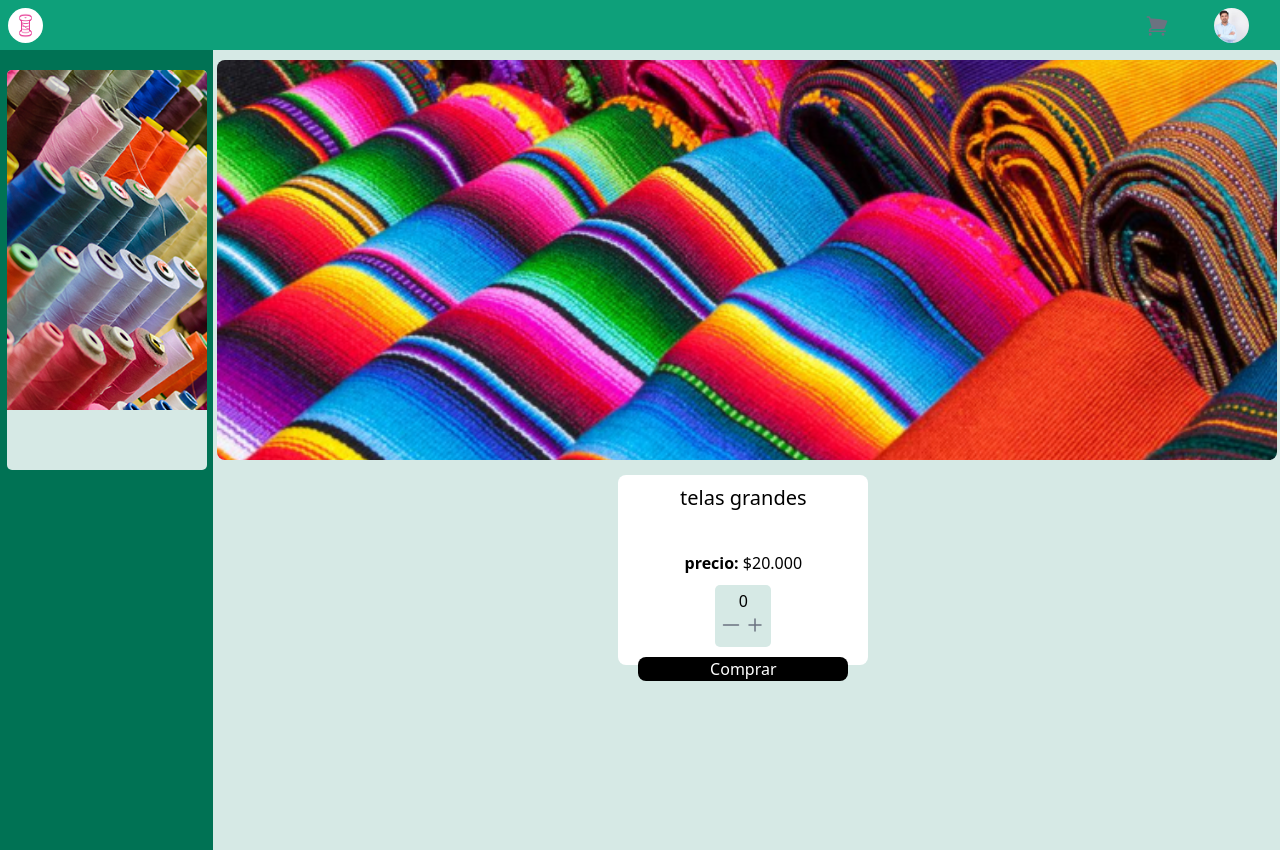
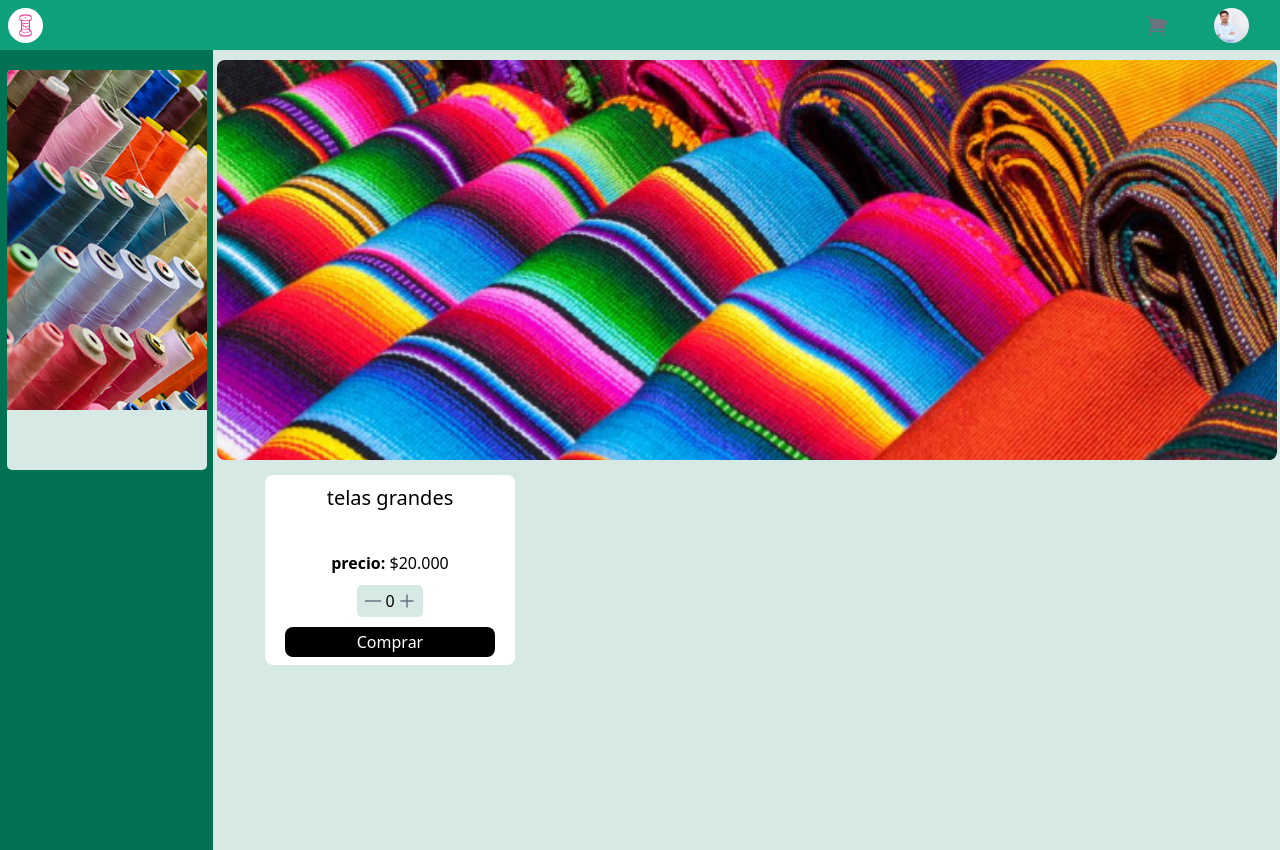
Before and after one commit to RubenJ27/Project-flychallenge-helppeople, a React (Vite) app: page / in a window 1280 px wide. Built offline with nearby package versions, Linux system fonts and the light colour scheme.

Commit message:
vista de usuarios main con su grid

```diff
--- a/src/CSS/Productos.css
+++ b/src/CSS/Productos.css
@@ -1,7 +1,10 @@
 .Productos{
     background-color:#D6E9E5 ;
 
+
 }
+
+
 
 .portada{
     display: flex;
@@ -20,9 +23,12 @@
 }
 .contenedorProductos{
     width: 1060px;
-    display: flex;
+    display: grid;
     align-items: center;
     flex-wrap: wrap;
+    grid-template-columns: repeat(3,1fr);
+    justify-content: center;
+    margin-bottom: 14px;
 }
 
 .targetas{
@@ -58,7 +64,7 @@
 
 .contador{
     display: flex;
-    flex-direction: column;
+    grid-area: 14px;
     align-items: center;
     background-color:#D6E9E5;
     padding: 4px;
--- a/src/Components/ContenedorEcomers.jsx
+++ b/src/Components/ContenedorEcomers.jsx
@@ -10,8 +10,10 @@
       <Menu/>
 
       <div className='main'>
-    <Asaid/>
+    <Asaid />
+
     <Productos/>
+
 
       </div>
     </div>
--- a/src/Components/Productos.jsx
+++ b/src/Components/Productos.jsx
@@ -39,16 +39,17 @@
           </div>
 
           <div className='contador'>
-          <p>{contador}</p>
-          <div>
             <button onClick={disminuir} > <MinusIcon class="h-6 w-6 text-gray-500" /></button>
+            <p>{contador}</p>
             <button onClick={aumentar} > <PlusSmallIcon class="h-6 w-6 text-gray-500" /></button>
-            </div>
+
           </div>
           </div>
 
           <button className='btnComprar'>comprar</button>
         </div>
+
+
 
       </div>
     </div>
```
